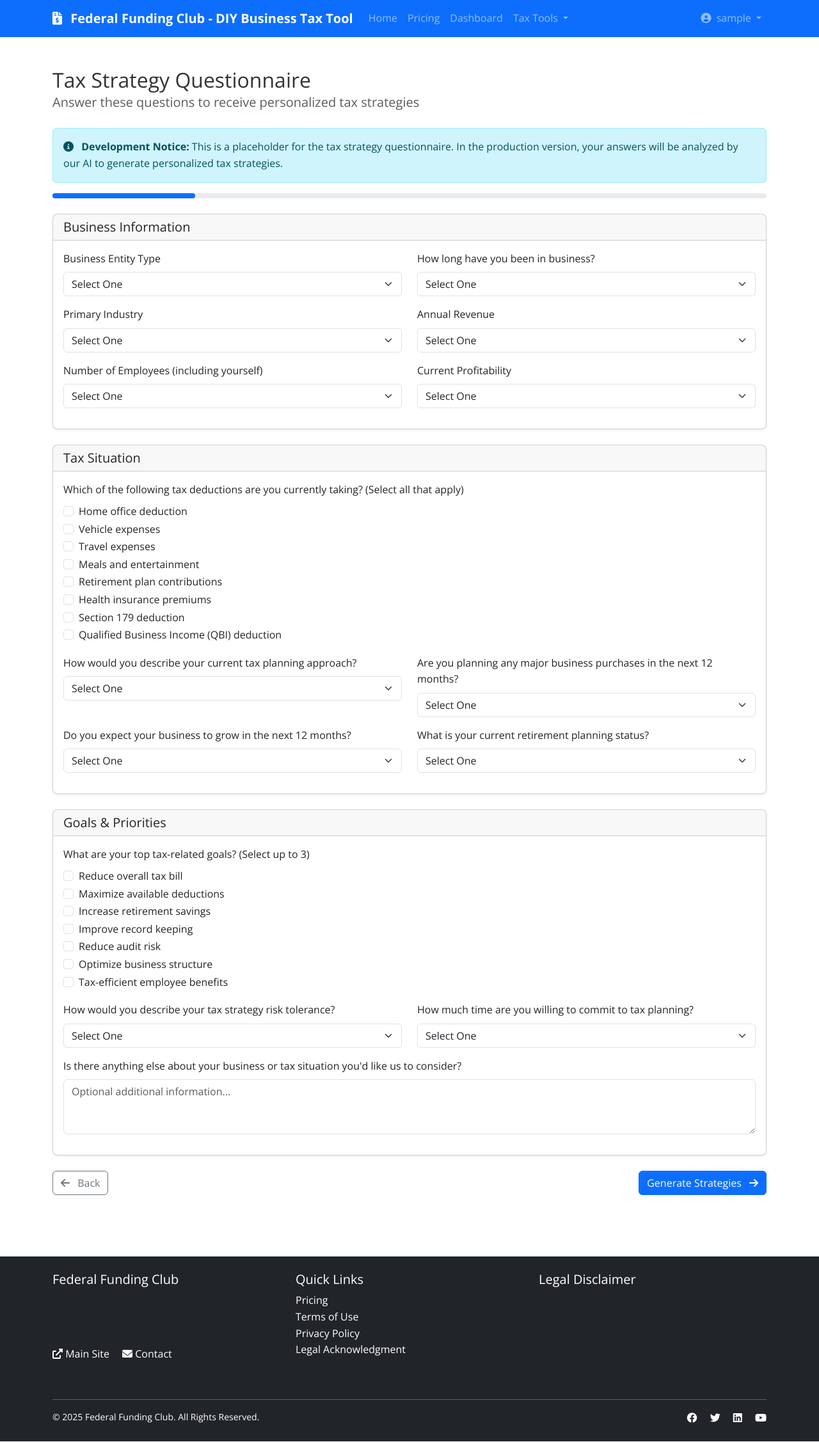
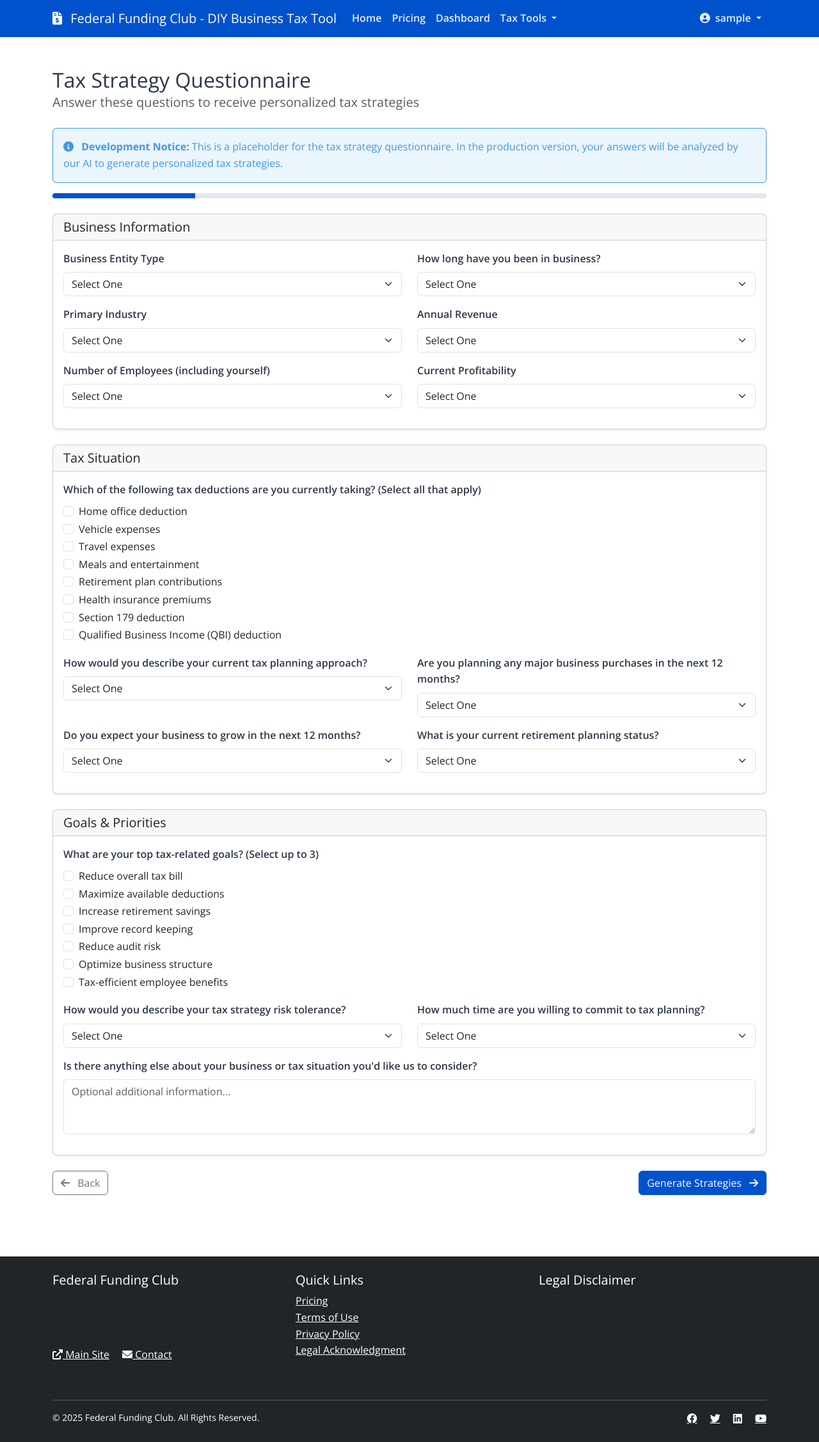
Before and after one commit to oprimenyc/usefylr, a Flask app: page /strategies/questionnaire in a window 1280 px wide. Shown: the whole page at 64% size. Run offline with Flask 3, Linux system fonts and the light colour scheme; the visitor is signed in with stand-in values (Sample User, id 1).

Commit message:
Update the visual style to align with Federal Funding Club brand
Implements brand colors in CSS variables and updates SVG images for a consistent look.

Replit-Commit-Author: Agent
Replit-Commit-Session-Id: a21e5c42-3fee-4533-b659-a8c62e3227fc
Replit-Commit-Screenshot-Url: https://storage.googleapis.com/screenshot-production-us-central1/a28ca967-8f17-4c06-8501-e3cd15f9ef82/d4530bc4-4a19-4dee-825c-cf3e7b361284.jpg

```diff
--- a/static/css/styles.css
+++ b/static/css/styles.css
@@ -1,228 +1,277 @@
 /*
-   Federal Funding Club - DIY Business Tax Tool
-   Custom CSS Styles
-*/
+ * Federal Funding Club - DIY Business Tax Tool
+ * Custom CSS Styles
+ */
 
-/* General Styling */
+:root {
+  /* Brand Colors - Federal Funding Club */
+  --ffc-primary: #0052cc;       /* Main blue color */
+  --ffc-primary-dark: #003d99;  /* Darker blue for hover states */
+  --ffc-secondary: #ff6b35;     /* Orange accent color */
+  --ffc-light: #f5f7fa;         /* Light background color */
+  --ffc-dark: #2d3748;          /* Dark text color */
+  --ffc-success: #38b2ac;       /* Success color */
+  --ffc-info: #4299e1;          /* Info color */
+  --ffc-warning: #ed8936;       /* Warning color */
+  --ffc-danger: #e53e3e;        /* Danger/error color */
+  --ffc-gray: #718096;          /* Gray text color */
+}
+
+/* Base Styles */
 body {
-    font-family: 'Open Sans', -apple-system, BlinkMacSystemFont, 'Segoe UI', Roboto, 'Helvetica Neue', Arial, sans-serif;
-    color: #333;
-    line-height: 1.6;
+  font-family: 'Open Sans', -apple-system, BlinkMacSystemFont, 'Segoe UI', Roboto, Oxygen, Ubuntu, Cantarell, sans-serif;
+  color: var(--ffc-dark);
+  line-height: 1.6;
+}
+
+/* Bootstrap Overrides */
+.bg-primary {
+  background-color: var(--ffc-primary) !important;
+}
+
+.btn-primary {
+  background-color: var(--ffc-primary);
+  border-color: var(--ffc-primary);
+}
+
+.btn-primary:hover,
+.btn-primary:focus,
+.btn-primary:active {
+  background-color: var(--ffc-primary-dark);
+  border-color: var(--ffc-primary-dark);
+}
+
+.btn-outline-primary {
+  color: var(--ffc-primary);
+  border-color: var(--ffc-primary);
+}
+
+.btn-outline-primary:hover,
+.btn-outline-primary:focus,
+.btn-outline-primary:active {
+  background-color: var(--ffc-primary);
+  border-color: var(--ffc-primary);
 }
 
 .text-primary {
-    color: #0d6efd !important;  /* Bootstrap primary blue */
+  color: var(--ffc-primary) !important;
 }
 
-.bg-primary {
-    background-color: #0d6efd !important;  /* Bootstrap primary blue */
+.bg-secondary {
+  background-color: var(--ffc-secondary) !important;
 }
 
-/* Custom navbar styling */
-.navbar-brand {
-    font-weight: 700;
+.btn-secondary {
+  background-color: var(--ffc-secondary);
+  border-color: var(--ffc-secondary);
 }
 
-/* Card enhancements */
+.text-secondary {
+  color: var(--ffc-secondary) !important;
+}
+
+/* Alert Colors */
+.alert-success {
+  background-color: rgba(56, 178, 172, 0.1);
+  border-color: var(--ffc-success);
+  color: var(--ffc-success);
+}
+
+.alert-info {
+  background-color: rgba(66, 153, 225, 0.1);
+  border-color: var(--ffc-info);
+  color: var(--ffc-info);
+}
+
+.alert-warning {
+  background-color: rgba(237, 137, 54, 0.1);
+  border-color: var(--ffc-warning);
+  color: var(--ffc-warning);
+}
+
+.alert-danger {
+  background-color: rgba(229, 62, 62, 0.1);
+  border-color: var(--ffc-danger);
+  color: var(--ffc-danger);
+}
+
+/* Navigation */
+.navbar-dark .navbar-nav .nav-link {
+  color: rgba(255, 255, 255, 0.9);
+}
+
+.navbar-dark .navbar-nav .nav-link:hover,
+.navbar-dark .navbar-nav .nav-link:focus {
+  color: #ffffff;
+}
+
+.nav-link {
+  font-weight: 600;
+}
+
+.dropdown-item.active,
+.dropdown-item:active {
+  background-color: var(--ffc-primary);
+}
+
+/* Cards */
 .card {
-    border-radius: 0.5rem;
-    box-shadow: 0 0.125rem 0.25rem rgba(0, 0, 0, 0.075);
-    transition: all 0.3s ease;
+  border-radius: 0.5rem;
+  transition: all 0.2s ease;
 }
 
 .card:hover {
-    box-shadow: 0 0.5rem 1rem rgba(0, 0, 0, 0.15);
+  transform: translateY(-2px);
+  box-shadow: 0 10px 20px rgba(0, 0, 0, 0.1) !important;
 }
 
 .card-header {
-    font-weight: 600;
+  font-weight: 600;
 }
 
-/* Form styling */
+/* Form Elements */
 .form-control:focus {
-    border-color: #0d6efd;
-    box-shadow: 0 0 0 0.25rem rgba(13, 110, 253, 0.25);
+  border-color: var(--ffc-primary);
+  box-shadow: 0 0 0 0.2rem rgba(0, 82, 204, 0.25);
 }
 
-.btn-primary {
-    background-color: #0d6efd;
-    border-color: #0d6efd;
+.form-label {
+  font-weight: 600;
+  color: var(--ffc-dark);
 }
 
-.btn-primary:hover {
-    background-color: #0b5ed7;
-    border-color: #0a58ca;
-}
-
-/* Dashboard Section */
-.dashboard-card {
-    height: 100%;
-    transition: transform 0.3s ease;
-}
-
-.dashboard-card:hover {
-    transform: translateY(-5px);
-}
-
-.dashboard-icon {
-    font-size: 2rem;
-    margin-bottom: 1rem;
-}
-
-/* Form progress styling */
+/* Progress Bar */
 .form-progress-container {
-    height: 8px;
-    background-color: #e9ecef;
-    border-radius: 4px;
-    margin-bottom: 2rem;
+  background-color: #e2e8f0;
+  border-radius: 0.5rem;
+  height: 0.5rem;
+  overflow: hidden;
 }
 
 .form-progress {
-    height: 100%;
-    background-color: #0d6efd;
-    border-radius: 4px;
-    transition: width 0.3s ease;
+  background-color: var(--ffc-primary);
+  height: 100%;
+  transition: width 0.3s ease;
 }
 
-/* Form section styling */
-.form-section {
-    display: none;
+/* Tables */
+.table th {
+  font-weight: 600;
+  background-color: var(--ffc-light);
 }
 
-.form-section.active {
-    display: block;
+/* Footer */
+.footer {
+  border-top: 1px solid rgba(0, 0, 0, 0.1);
 }
 
-.form-navigation {
-    margin-top: 2rem;
-    display: flex;
-    justify-content: space-between;
+.social-icons a {
+  display: inline-flex;
+  align-items: center;
+  justify-content: center;
+  transition: transform 0.2s ease;
 }
 
-/* Plan pricing card styling */
-.pricing-card {
-    height: 100%;
-    transition: transform 0.3s ease;
+.social-icons a:hover {
+  transform: translateY(-3px);
 }
 
-.pricing-card:hover {
-    transform: translateY(-10px);
+/* Feature Icons */
+.feature-icon {
+  display: inline-flex;
+  align-items: center;
+  justify-content: center;
+  width: 4rem;
+  height: 4rem;
+  border-radius: 0.75rem;
+  font-size: 2rem;
 }
 
-.pricing-card.featured {
-    border-color: #0d6efd;
-    z-index: 1;
-    transform: scale(1.05);
-}
-
-.pricing-card.featured:hover {
-    transform: scale(1.05) translateY(-10px);
-}
-
-.pricing-card .card-header {
-    font-weight: 700;
-}
-
-.pricing-card .price {
-    font-size: 2.5rem;
-    font-weight: 700;
-}
-
-/* Custom Sidebar (if needed) */
-.sidebar {
-    position: fixed;
-    top: 0;
-    bottom: 0;
-    left: 0;
-    z-index: 100;
-    padding: 48px 0 0;
-    box-shadow: inset -1px 0 0 rgba(0, 0, 0, .1);
-}
-
-/* Footer styling */
-.footer {
-    background-color: #343a40;
-    color: #fff;
-    padding: 2rem 0;
-}
-
-.footer a {
-    color: #fff;
-    text-decoration: none;
-}
-
-.footer a:hover {
-    color: rgba(255, 255, 255, 0.8);
-    text-decoration: underline;
-}
-
-/* Social media icons in footer */
-.social-icon {
-    font-size: 1.5rem;
-    margin: 0 0.5rem;
-}
-
-/* Tax forms styling */
+/* Tax Form Layout */
 .tax-form-container {
-    max-width: 800px;
-    margin: 0 auto;
+  padding: 1rem;
+  background-color: white;
+  border: 1px solid #e2e8f0;
 }
 
 .tax-form-section {
-    margin-bottom: 2rem;
-    padding: 1.5rem;
-    background-color: #f8f9fa;
-    border-radius: 0.5rem;
+  margin-bottom: 2rem;
 }
 
-.tax-form-section h4 {
-    margin-bottom: 1.5rem;
-    color: #0d6efd;
+.letter-container {
+  font-family: "Times New Roman", Times, serif;
+  line-height: 1.5;
 }
 
-/* Form field help tooltips */
-.form-help-icon {
-    color: #6c757d;
-    cursor: pointer;
-    transition: color 0.3s ease;
+/* Pricing Plans */
+.pricing-plan {
+  border: 1px solid #e2e8f0;
+  border-radius: 0.5rem;
+  transition: all 0.3s ease;
 }
 
-.form-help-icon:hover {
-    color: #0d6efd;
+.pricing-plan:hover {
+  transform: scale(1.02);
+  box-shadow: 0 20px 25px -5px rgba(0, 0, 0, 0.1), 0 10px 10px -5px rgba(0, 0, 0, 0.04);
 }
 
-/* Strategy cards */
-.strategy-card {
-    border-left: 4px solid #0d6efd;
-    transition: all 0.3s ease;
+.pricing-plan.highlight {
+  border-color: var(--ffc-primary);
+  border-width: 2px;
 }
 
-.strategy-card:hover {
-    background-color: #f8f9fa;
+.pricing-header {
+  border-bottom: 1px solid #e2e8f0;
 }
 
-.strategy-savings {
-    font-weight: 700;
-    color: #198754;
+.pricing-price {
+  font-size: 2.5rem;
+  font-weight: 700;
+  color: var(--ffc-primary);
 }
 
-/* Media queries for responsive design */
-@media (max-width: 767.98px) {
-    .pricing-card.featured {
-        transform: none;
-    }
-
-    .pricing-card.featured:hover {
-        transform: translateY(-10px);
-    }
+.pricing-features li {
+  padding: 0.5rem 0;
 }
 
-/* Custom animations */
-@keyframes fadeIn {
-    from { opacity: 0; }
-    to { opacity: 1; }
+/* Dashboard Stats */
+.stat-card {
+  border-left: 4px solid var(--ffc-primary);
+  transition: all 0.2s ease;
 }
 
-.fade-in {
-    animation: fadeIn 0.5s ease-in;
+.stat-card:hover {
+  transform: translateX(3px);
 }
+
+.stat-card.orange {
+  border-left-color: var(--ffc-secondary);
+}
+
+.stat-card.green {
+  border-left-color: var(--ffc-success);
+}
+
+.stat-card.blue {
+  border-left-color: var(--ffc-info);
+}
+
+.stat-value {
+  font-size: 1.75rem;
+  font-weight: 700;
+}
+
+/* Media Queries */
+@media (max-width: 768px) {
+  .navbar-brand {
+    font-size: 1rem;
+  }
+
+  .pricing-plan {
+    margin-bottom: 1.5rem;
+  }
+
+  .stat-card {
+    margin-bottom: 1rem;
+  }
+}
--- a/templates/pricing.html
+++ b/templates/pricing.html
@@ -32,7 +32,7 @@
                 </div>
                 <div class="card-body text-center d-flex flex-column">
                     <div class="price mb-4">
-                        $25
+                        <span class="pricing-price">$25</span>
                         {% if current_user.is_authenticated and current_user.subscription_member %}
                             <small class="text-success d-block">$12.50 for you</small>
                         {% endif %}
```
Also changed, not shown: static/img/hero-image.svg, static/img/letter.svg (added), static/img/strategy.svg (added), static/img/tax-forms.svg.
